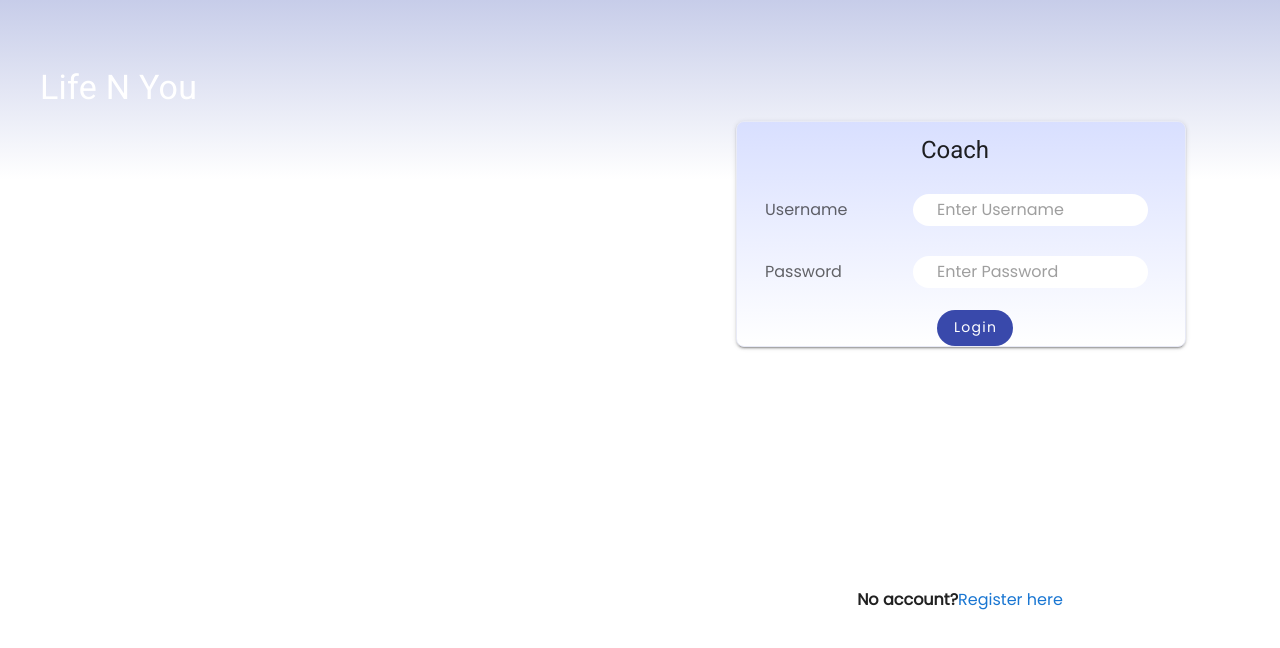
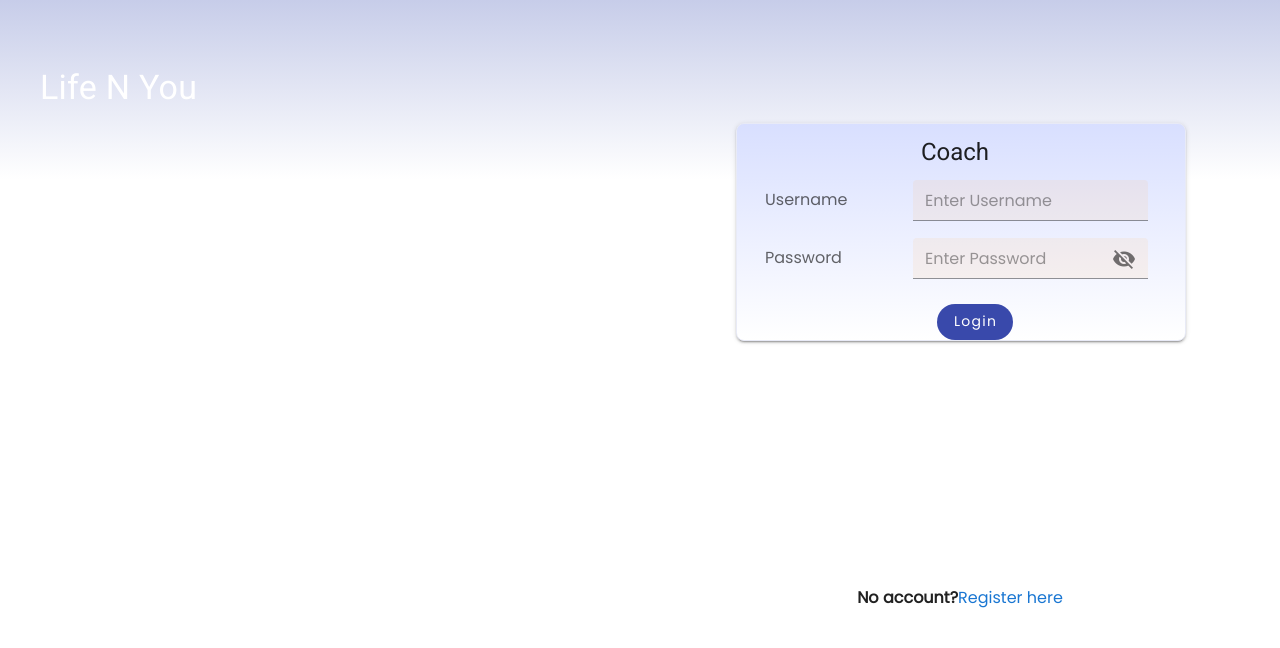
Before and after one commit to karunaGokul/LNU, a Vue app: page /coach/login in a window 1280 px wide. Shown: the top 648 px of the page. Built offline with nearby package versions, Linux system fonts and the light colour scheme.

Commit message:
clientLogin new changes

```diff
--- a/src/components/controls/PasswordInput.vue
+++ b/src/components/controls/PasswordInput.vue
@@ -1,14 +1,20 @@
 <template>
   <v-row class="mt-n8">
-    <v-col cols="12" md="4" class="mt-5">
+    <v-col cols="12" md="4" class="mt-2">
       <v-label>Password</v-label>
     </v-col>
     <v-col cols="12" md="7">
       <v-text-field
-        background-color="white"
         placeholder="Enter Password"
-        type="password"
-        rounded
+        color="#FCB258"
+        background-color="rgb(252, 178, 88, 0.1)"
+        :rules="passwordRules"
+        :append-icon="value ? 'mdi-eye' : 'mdi-eye-off'"
+        @click:append="() => (value = !value)"
+        :type="value ? 'password' : 'text'"
+        required
+        filled
+        dense
       ></v-text-field>
     </v-col>
   </v-row>
--- a/src/components/controls/TextInput.vue
+++ b/src/components/controls/TextInput.vue
@@ -1,13 +1,17 @@
 <template>
   <v-row class="mb-n8">
-    <v-col cols="12" md="4" class="mt-5">
+    <v-col cols="12" md="4" class="mt-2">
       <v-label>Username</v-label>
     </v-col>
     <v-col cols="12" md="7">
       <v-text-field
-        background-color="white"
         placeholder="Enter Username"
-        rounded
+        color="#FCB258"
+        background-color="rgb(252, 178, 88, 0.1)"
+        filled
+        dense
+        :rules="emailRules"
+        required
       ></v-text-field>
     </v-col>
   </v-row>
--- a/src/views/client/Login/Index.vue
+++ b/src/views/client/Login/Index.vue
@@ -4,7 +4,7 @@
     style="background: linear-gradient(180deg, #fca744 -60.28%, #ffffff 26.8%)"
   >
     <v-col cols="12" md="6">
-      <v-img src="@/assets/clientLogin.png" height="100vh">
+      <v-img src="@/assets/clientLogin.jpeg" height="100vh" class="rounded-xl rounded-l-0">
         <v-container fill-height fluid class="white--text">
           <v-row class="pl-10">
             <h4 class="text-h4">Life N You</h4>
@@ -19,13 +19,13 @@
     </v-col>
     <v-col>
       <v-container fill-height fluid class="d-flex justify-center">
-        <h2 class="mt-10">Feel stuck? We are here to help you!</h2>
+        <h2 class="mt-10 mb-n6">Feel stuck? We are here to help you!</h2>
         <div>
           <v-card
-            elevation="2"
+            elevation="3"
             outlined
             width="450"
-            color="#F8E6C4"
+            color=""
             class="rounded-lg pb-4 mb-8"
           >
             <v-row>
@@ -39,29 +39,8 @@
               </v-col>
             </v-row>
             <v-form class="px-8" ref="form" autocomplete="off" @submit="login">
-              <!-- <text-input />
-              <password-input /> -->
-              <v-text-field
-                label="Username"
-                background-color="white"
-                rounded
-                outlined
-                dense
-                :rules="emailRules"
-                required
-              ></v-text-field>
-              <v-text-field
-                label="Password"
-                background-color="white"
-                :rules="passwordRules"
-                :append-icon="value ? 'mdi-eye' : 'mdi-eye-off'"
-                @click:append="() => (value = !value)"
-                :type="value ? 'password' : 'text'"
-                required
-                outlined
-                rounded
-                dense
-              ></v-text-field>
+              <text-input />
+              <password-input />
               <div class="d-flex justify-center">
                 <v-btn
                   depressed
```
Also changed, not shown: src/assets/clientLogin.jpeg (added).
